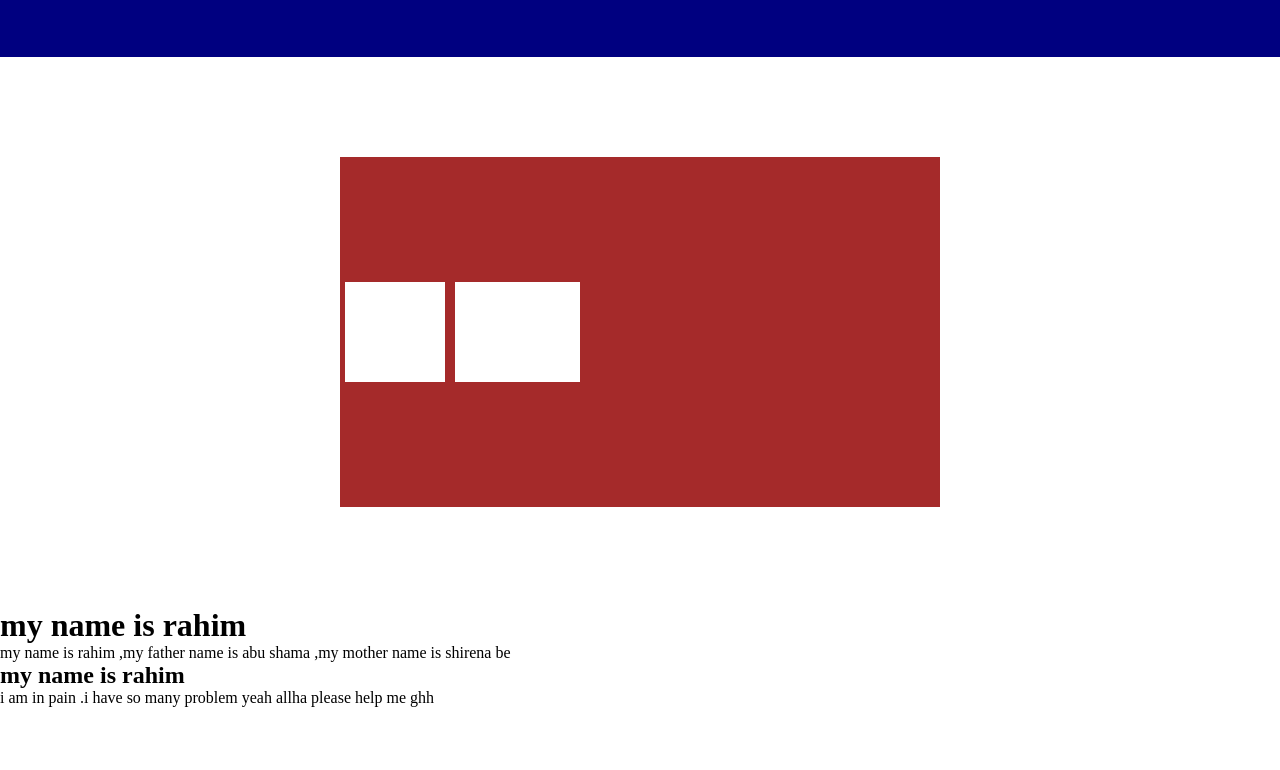
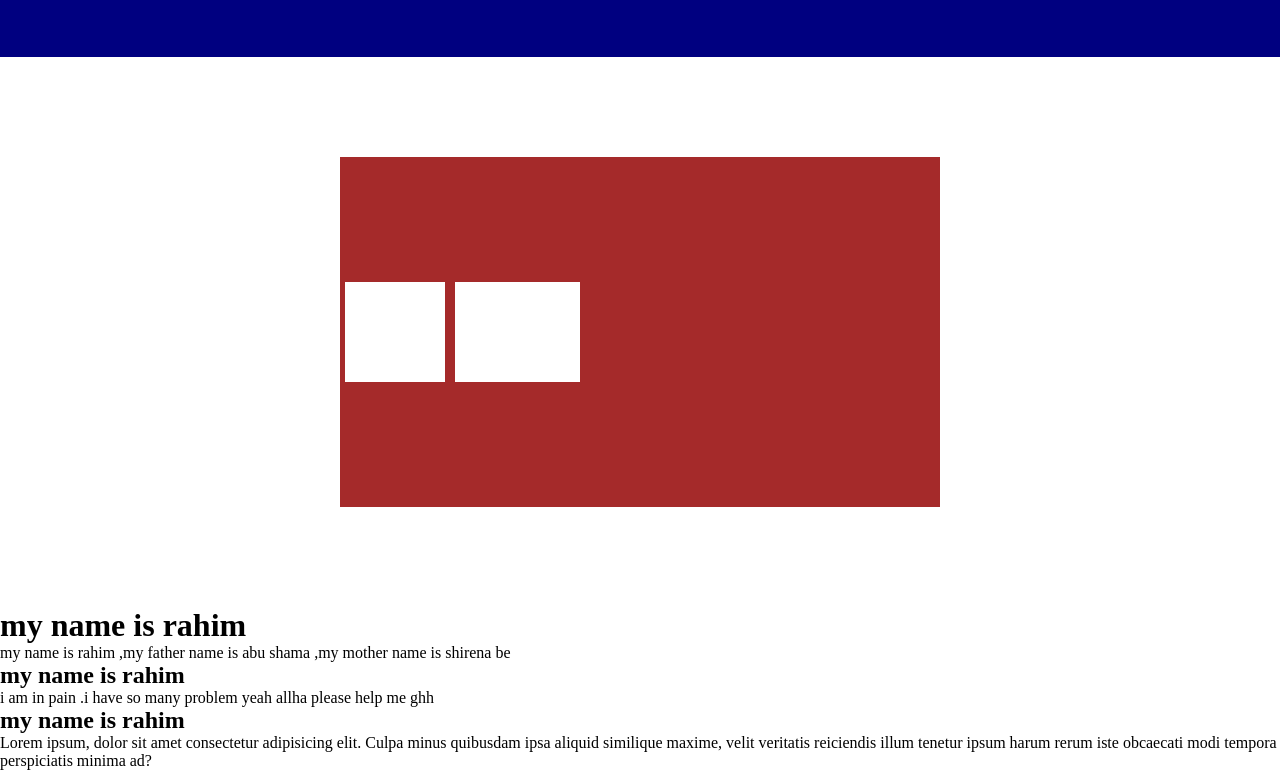
Before and after one commit to abdulrahim225/class-11, a plain HTML site: page index.html in a window 1280 px wide. Shown: the part 605-1375 px from the top of the page. Before the commit the page ends 1312 px from the top, so only its background shows below. Drawn offline with Linux system fonts and the light colour scheme; some icons are missing; a web font is replaced by a local one.

Commit message:
a new part of class 11 all new

```diff
--- a/index.html
+++ b/index.html
@@ -83,6 +83,10 @@
             i am in pain .i have so many problem yeah allha please help me ghh
         </p>
     </div>
+    <div>
+        <h2>my name is rahim</h2>
+        <p>Lorem ipsum, dolor sit amet consectetur adipisicing elit. Culpa minus quibusdam ipsa aliquid similique maxime, velit veritatis reiciendis illum tenetur ipsum harum rerum iste obcaecati modi tempora perspiciatis minima ad?</p>
+    </div>
 
 </body>
 </html>
```
Also changed, not shown: 1 other file.
